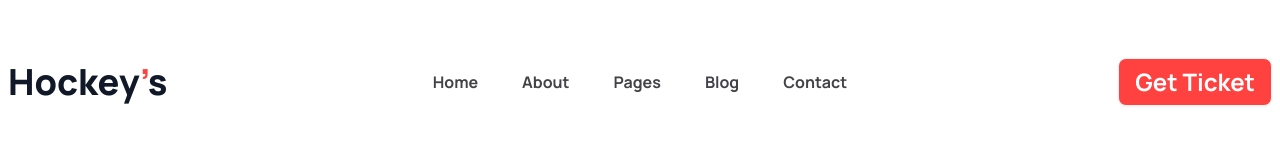
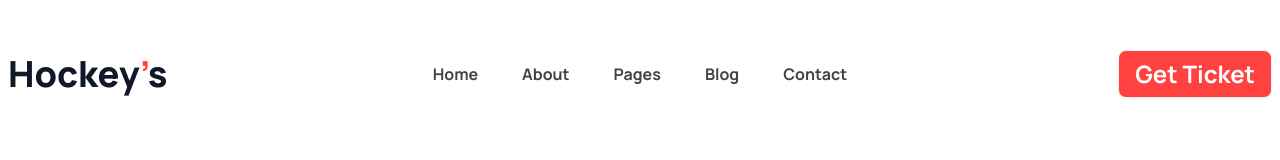
Before and after one commit to chaudhuree/hockey, a plain HTML site: page index.html in a window 1280 px wide. Drawn offline with nearby package versions, Linux system fonts and the light colour scheme; some icons are missing.

Commit message:
fix: padding placement

```diff
--- a/index.html
+++ b/index.html
@@ -49,8 +49,8 @@
     </style>
   </head>
   <body>
-    <header class="container font-manrope py-7 lg:py-[50px]">
-      <div class="navbar bg-base-100">
+    <header class="container font-manrope ">
+      <div class="navbar bg-base-100 py-7 lg:py-[50px]">
         <div class="navbar-start">
           <div class="dropdown">
             <div tabindex="0" role="button" class="btn btn-ghost lg:hidden">
@@ -96,6 +96,7 @@
           <a class=" btn bg-basecolor text-white font-bold text-lg lg:text-2xl">Get Ticket</a>
         </div>
       </div>
+      <!-- banner section -->
     </header>
   </body>
 </html>
```
